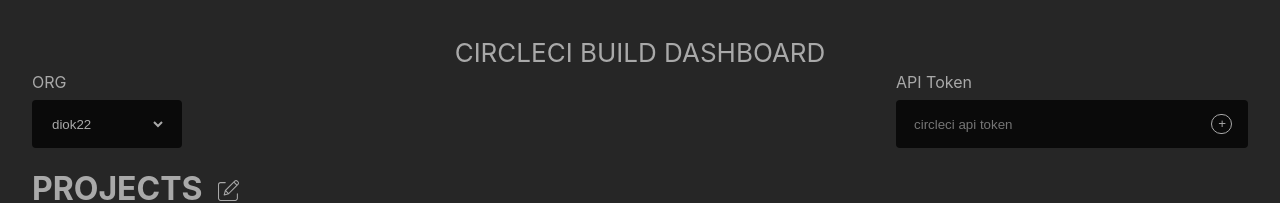
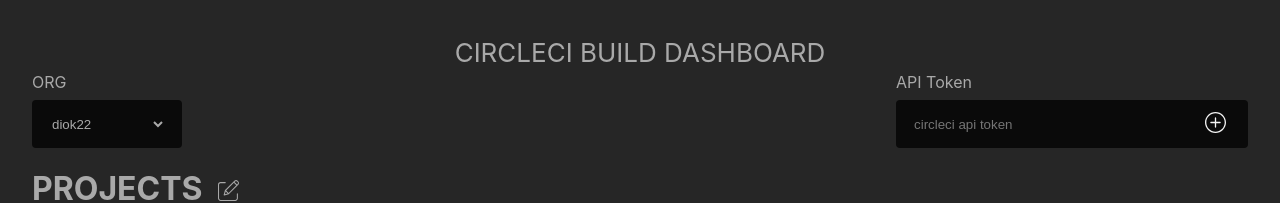
Before and after one commit to LaszloBogacsi/circleci-dashboard, a React (Create React App) app: page / in a window 1280 px wide. Shown: the top 203 px of the page. Built offline with nearby package versions, Linux system fonts and the light colour scheme.

Commit message:
apitoken add button

```diff
--- a/src/App.tsx
+++ b/src/App.tsx
@@ -35,12 +35,12 @@
             const pipelines = await getPipelinesForProject();
             const workflows = await getWorkflowsForPipeline();
             const jobs = await getJobsForWorkflow();
-            return [1].flatMap(num => projects.map(project => project.name).map(project => ({
+            return projects.map(project => project.name).map(project => ({
                 project,
                 pipelines: pipelines.items,
                 workflows: workflows.items,
                 jobs: [{workflowId: "ae768c71-303e-44e0-a223-5bc3d7a35354", jobs: jobs.items}]
-            })));
+            }));
         } else {
             return await get<ApiData[]>("http://localhost:4000/data", {projects: projects.map(project => `${project.name}|${project.branch}`).join(",")});
         }
@@ -3436,7 +3436,7 @@
                 </header>
                 <div className={styles.inputSelectors}>
                     <OrgSelector options={options} setSelectedOrg={setSelectedOrg} selectedOrg={selectedOrg}/>
-                    <APITokenInput setApiToken={setApiToken}/>
+                    <APITokenInput setApiToken={setApiToken} />
                 </div>
                 <Route path="/" exact render={() => <Dashboard projects={selectedProjects}/>}/>
                 <Route path="/edit-projects" exact
@@ -3673,7 +3673,7 @@
             <WidgetContainer widgetData={processAPIData(apiData)}/>
         </div>
     );
-};
+}
 
 
 interface WidgetJob {
@@ -3948,11 +3948,12 @@
 }
 
 function APITokenInput(props: APITokenInputProps): ReactElement {
+    const {setApiToken} = props;
     const initialState = "";
     const [inputValue, setInputValue] = useState(initialState);
 
     const onClick: () => void = () => {
-        props.setApiToken(inputValue);
+        setApiToken(inputValue);
         setInputValue(initialState);
     }
     const onInputChange = (event: ChangeEvent<HTMLInputElement>) => setInputValue(event.target.value || "");
@@ -3961,7 +3962,9 @@
             <label htmlFor="input">API Token</label>
             <div className={styles.tokenInput}>
                 <input value={inputValue} onChange={onInputChange} type="text" placeholder="circleci api token"/>
-                <button onClick={onClick}>+</button>
+                <div onClick={onClick}>
+                    <object data={addIcon} type="image/svg+xml" className={styles.svg}>icon</object>
+                </div>
             </div>
 
         </div>
--- a/src/widget.module.css
+++ b/src/widget.module.css
@@ -113,7 +113,6 @@
     border: none;
     border-radius: 4px;
     height: 3rem;
-    line-height: 3rem;
     color: var(--secondary-text-color);
     padding: 0 0 0 1rem;
     border-right: 1rem solid transparent;
@@ -126,15 +125,10 @@
     margin-bottom: 0.5rem;
 }
 
-.tokenInputContainer {
-    /*text-align: left;*/
-}
-
 .tokenInput {
     min-width: 20rem;
     display: flex;
     align-items: center;
-
 }
 
 .tokenInput input {
@@ -147,15 +141,9 @@
     outline: none;
 }
 
-.tokenInput button {
-    background-color: transparent;
-    border-radius: 50%;
-    border: 1px solid var(--secondary-text-color);
-    color: var(--secondary-text-color);
+.tokenInput object {
     height: 1.3rem;
     width: 1.3rem;
-    cursor: pointer;
-
 }
 
 h1 {
```
